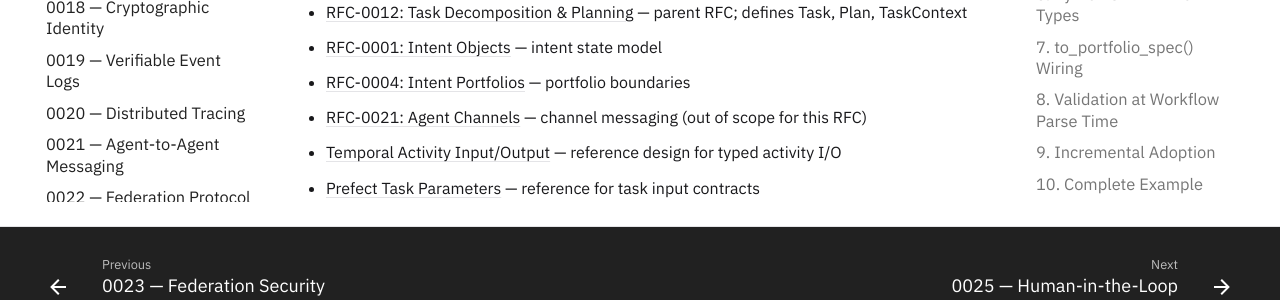
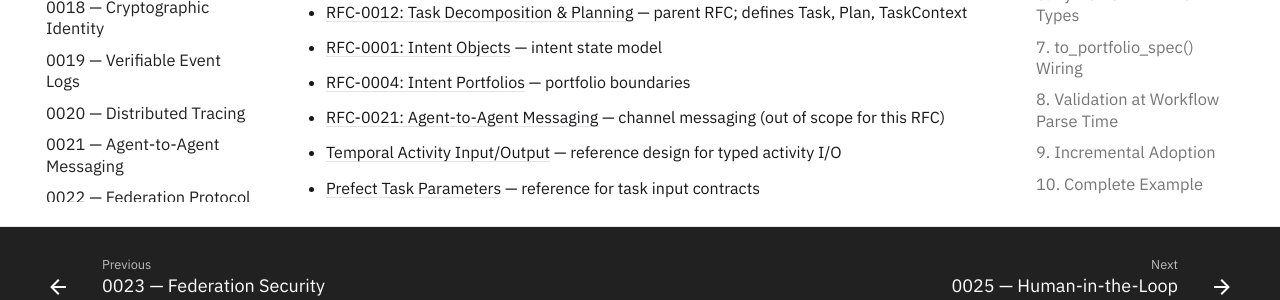
Before and after one commit to openintent-ai/openintent, an MkDocs documentation site: the page built from docs/rfcs/0024-workflow-io-contracts.md, in a window 1280 px wide and 900 px high, scrolled down 16791 px. Shown: the part 513-813 px from the top of the window. Built offline with MkDocs 1.6.1 and Material for MkDocs 9.7.7, drawn with Linux system fonts in a browser that asks for light colours; comment, search, counter and statistics services are not loaded; the version menu is left out.

Commit message:
Update RFC-0021 reference for agent messaging
Fix doc build issue (bad ref)

```diff
--- a/docs/rfcs/0024-workflow-io-contracts.md
+++ b/docs/rfcs/0024-workflow-io-contracts.md
@@ -645,6 +645,6 @@ This RFC does not modify:
 - [RFC-0012: Task Decomposition & Planning](./0012-task-decomposition-planning.md) — parent RFC; defines Task, Plan, TaskContext
 - [RFC-0001: Intent Objects](./0001-intent-objects.md) — intent state model
 - [RFC-0004: Intent Portfolios](./0004-governance-arbitration.md) — portfolio boundaries
-- [RFC-0021: Agent Channels](./0021-agent-channels.md) — channel messaging (out of scope for this RFC)
+- [RFC-0021: Agent-to-Agent Messaging](./0021-agent-to-agent-messaging.md) — channel messaging (out of scope for this RFC)
 - [Temporal Activity Input/Output](https://docs.temporal.io/activities) — reference design for typed activity I/O
 - [Prefect Task Parameters](https://docs.prefect.io/concepts/tasks/) — reference for task input contracts
```
